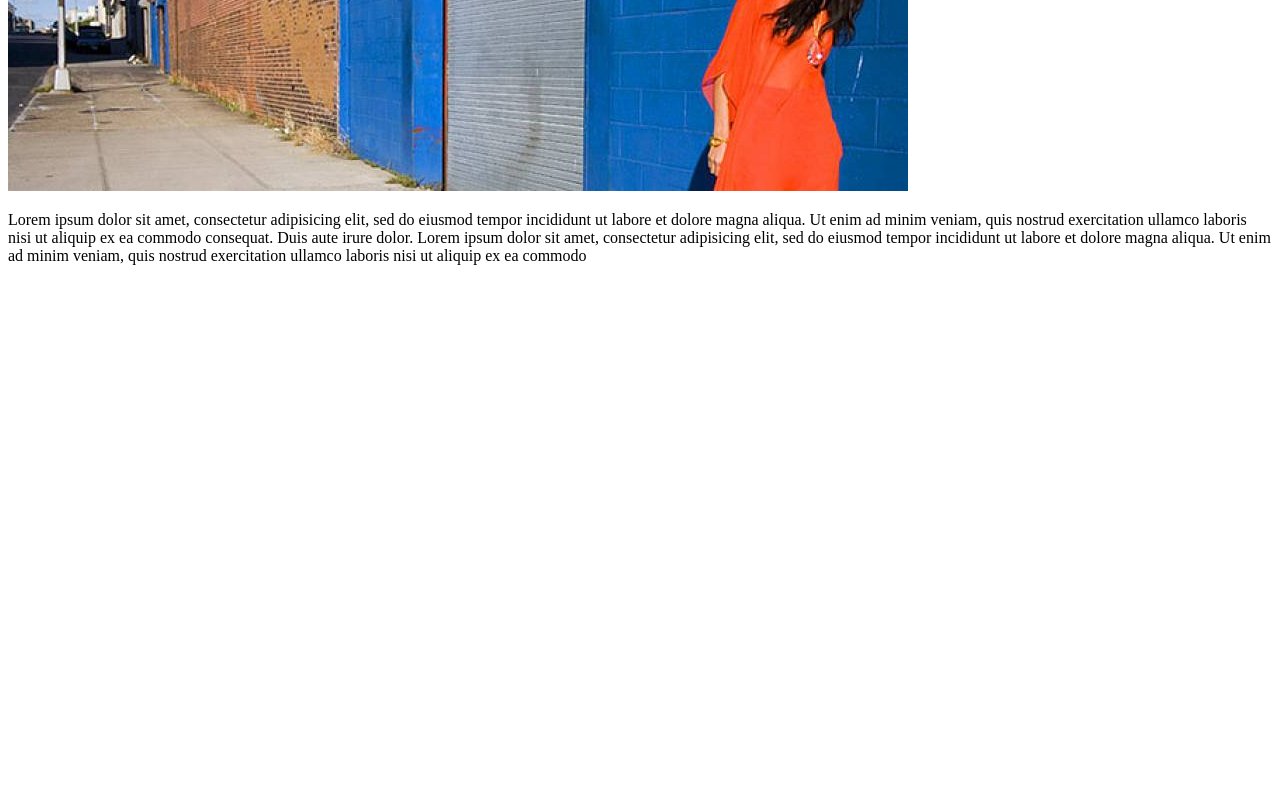
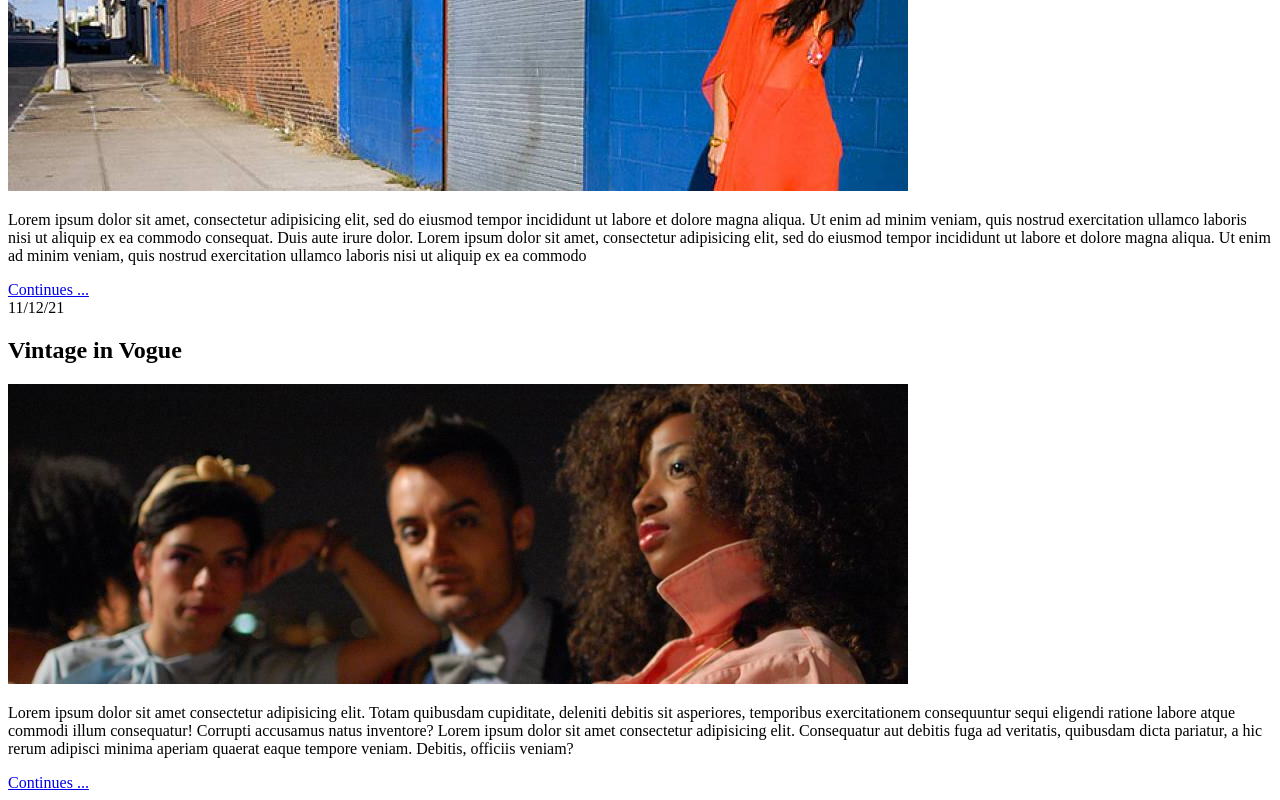
Before and after one commit to typhoon1zero2/React-FashionBlog, a React (Create React App) app: page / in a window 1280 px wide. Shown: the part 202-1002 px from the top of the page. Before the commit the page ends 800 px from the top, so only its background shows below. Built offline with nearby package versions, Linux system fonts and the light colour scheme.

Commit message:
Finished Article.js

```diff
--- a/src/components/Article.js
+++ b/src/components/Article.js
@@ -1,19 +1,54 @@
-export default function Article(){
-    return(
+export default function Article() {
+  return (
     <section>
-            <article>
+      <article className="article-1">
         <time dateTime="11-12-20">11/12/21</time>
-                <div><h2>On the street in Brooklyn</h2></div>
+        <div>
+          <h2>On the street in Brooklyn</h2>
+        </div>
 
-                <div><img src="blog-image-1.jpeg" alt="Woman in pink dress" /></div>
+        <div>
+          <img src="blog-image-1.jpeg" alt="Woman in pink dress" />
+        </div>
 
         <div>
           <p>
-                        Lorem ipsum dolor sit amet, consectetur adipisicing elit, sed do eiusmod tempor incididunt ut labore et dolore magna aliqua. Ut enim ad minim veniam, quis nostrud exercitation ullamco laboris nisi ut aliquip ex ea commodo consequat. Duis aute irure dolor.
-                        Lorem ipsum dolor sit amet, consectetur adipisicing elit, sed do eiusmod tempor incididunt ut labore et dolore magna aliqua. Ut enim ad minim veniam, quis nostrud exercitation ullamco laboris nisi ut aliquip ex ea commodo
+            Lorem ipsum dolor sit amet, consectetur adipisicing elit, sed do
+            eiusmod tempor incididunt ut labore et dolore magna aliqua. Ut enim
+            ad minim veniam, quis nostrud exercitation ullamco laboris nisi ut
+            aliquip ex ea commodo consequat. Duis aute irure dolor. Lorem ipsum
+            dolor sit amet, consectetur adipisicing elit, sed do eiusmod tempor
+            incididunt ut labore et dolore magna aliqua. Ut enim ad minim
+            veniam, quis nostrud exercitation ullamco laboris nisi ut aliquip ex
+            ea commodo
           </p>
         </div>
+        <a href=" " className="continues">
+          Continues ...
+        </a>
+      </article>
+      <article className="article-2">
+        <time dateTime="11-12-21">11/12/21</time>
+        <div>
+          <h2>Vintage in Vogue</h2>
+        </div>
+        <div>
+          <img src="blog-image-2.jpeg" alt="vintage-in-vogue" />
+        </div>
+        <div>
+          <p>
+            Lorem ipsum dolor sit amet consectetur adipisicing elit. Totam
+            quibusdam cupiditate, deleniti debitis sit asperiores, temporibus
+            exercitationem consequuntur sequi eligendi ratione labore atque
+            commodi illum consequatur! Corrupti accusamus natus inventore? Lorem
+            ipsum dolor sit amet consectetur adipisicing elit. Consequatur aut
+            debitis fuga ad veritatis, quibusdam dicta pariatur, a hic rerum
+            adipisci minima aperiam quaerat eaque tempore veniam. Debitis,
+            officiis veniam?
+          </p>
+        </div>
+        <a href=" " className="continues">Continues ...</a>
       </article>
     </section>
-    )
+  );
 }
```
Lines whose indentation alone changed are shown as unchanged.
